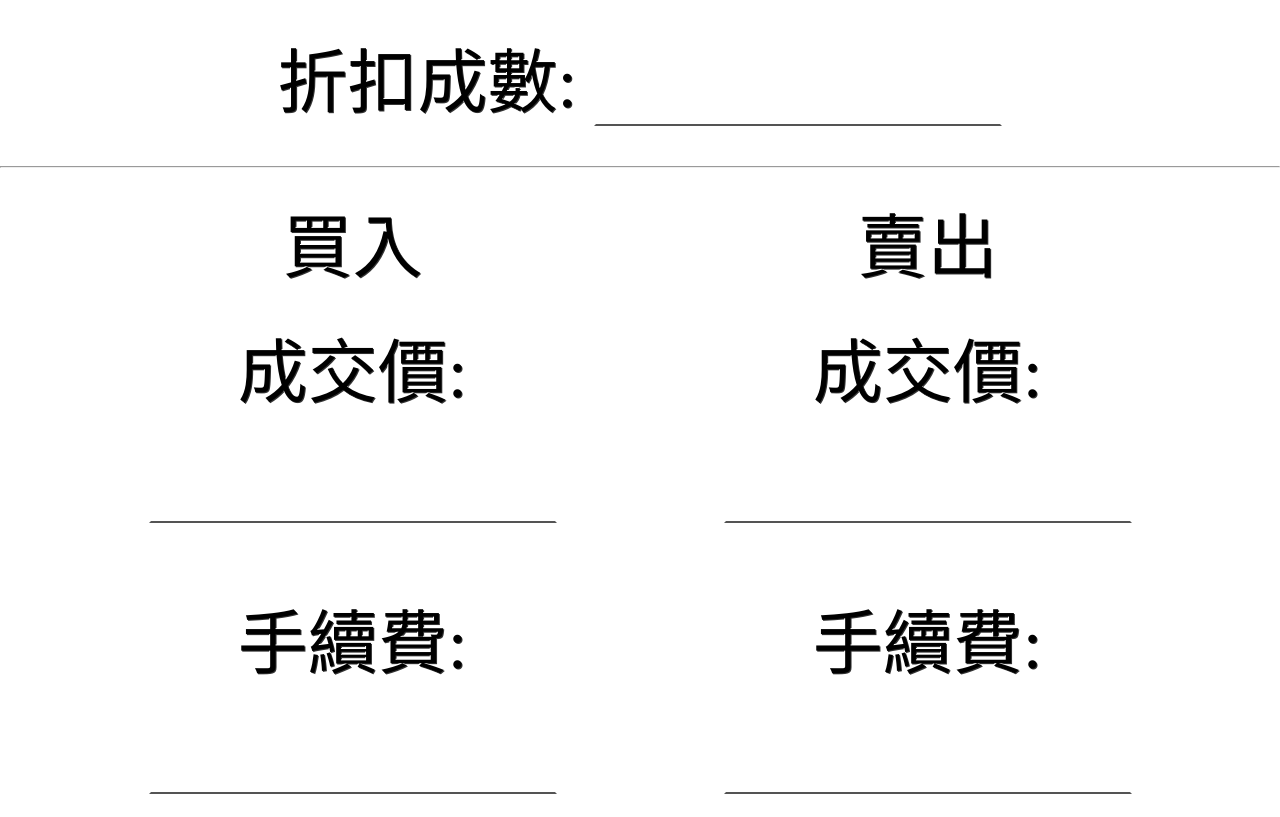
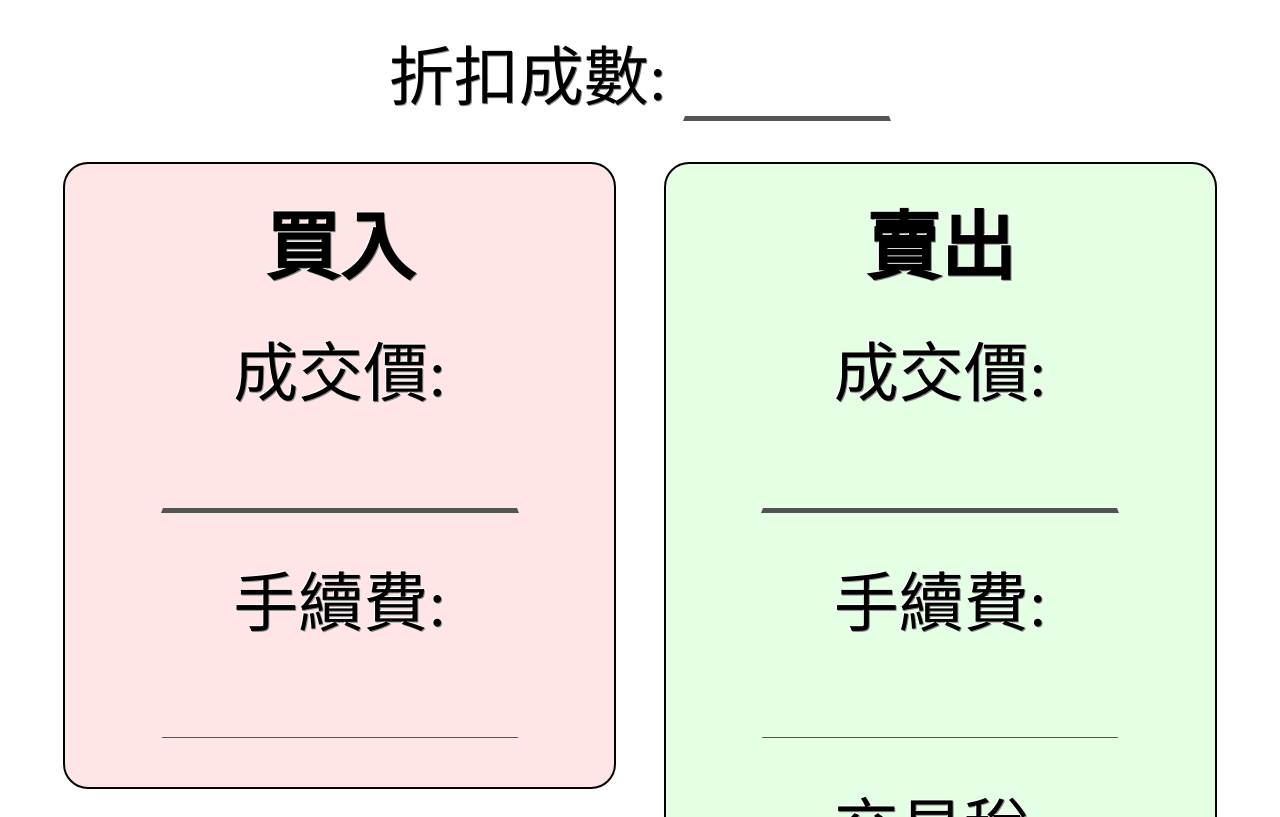
Before and after one commit to Darweille/PriceCalculate, a plain HTML site: page index.html in a window 1280 px wide. Shown: the top 817 px of the page. Drawn offline with Linux system fonts and the light colour scheme.

Commit message:
Add files via upload

```diff
--- a/calculate.js
+++ b/calculate.js
@@ -6,13 +6,13 @@ function Calculate()
 	var Discount = Number(document.getElementById("Discount").value);
 
 	var BuyPrice = Number(document.getElementById("BuyPrice").value);
-	var BuyFee = (BuyPrice * (Fee * Discount))*1000;
+	var BuyFee = (BuyPrice*(Fee*Discount))*1000;
 
 	document.getElementById("BuyFee").value = BuyFee.toFixed(1);
 
 	var SellPrice = Number(document.getElementById("SellPrice").value);
-	var SellFee = (SellPrice * (Fee * Discount))*1000;
-	var SellTax = (SellPrice * Tax)*1000;
+	var SellFee = (SellPrice*(Fee * Discount))*1000;
+	var SellTax = (SellPrice*Tax)*1000;
 
 	document.getElementById("SellFee").value = SellFee.toFixed(1);
 	document.getElementById("SellTax").value = SellTax.toFixed(1);
--- a/general.css
+++ b/general.css
@@ -1,26 +1,85 @@
-html *
-{
-	font-size: 70px;
-	margin: 15pt auto 15pt auto;
-}
-
 body
 {
 	text-align: center;
 	background-color: #ffffff;
 	color: #000000;
-	text-shadow:  -1px -1px white, 1px 1px #333
+	text-shadow:  -1px -1px #ffffff, 1px 1px #888888;
 }
 
-.inputClass1
+body *
+{
+	font-size: 65px;
+}
+
+p
+{
+	margin: 25px auto 25px auto;
+}
+
+input
 {
 	color: #000000;
-	width: 400px;
+	width: 350px;
 	text-align: center;
 	background-color: transparent;
 	border-left-color: transparent;
 	border-right-color: transparent;
 	border-top-color: transparent;
 	border-bottom-color: #000000;
+	border-bottom-width: thick;
 	outline: none;
 }
+
+.inputClass1
+{
+	border-bottom-width: thin;
+}
+
+.divClassMain
+{
+	width: 85%;
+	margin: 10px auto 10px auto;
+	border: 2px solid #000000;
+	border-radius: 25px;
+	padding-top: 10px;
+	padding-right: 20px;
+	padding-bottom: 10px;
+	padding-left: 20px;
+}
+
+.divClassMain input
+{
+	margin: 10pt auto 10pt auto;
+}
+
+#divBuy
+{
+	background-color: rgba(255,0,0,0.1);
+}
+
+#divSell
+{
+	background-color: rgba(0,255,0,0.1);
+}
+
+#tableOutside
+{
+	width: 95%;
+	margin: 30px auto 30px auto;
+	border-collapse: collapse;
+	border-style: solid;
+	border-width: 0px;
+
+}
+
+#pTittle
+{
+	font-weight: bold;
+	margin: 10pt auto 5pt auto;
+	font-size: 75px;
+}
+
+#Discount
+{
+	width: 200px;
+}
--- a/index.html
+++ b/index.html
@@ -8,27 +8,27 @@
 <script type="text/javascript" src="calculate.js"></script>
 </head>
 <body>
-<p>折扣成數: <input id="Discount" name="Discount" class="inputClass1" oninput="Calculate()" type="number" value="" size="4"> </p>
-<hr>
-<table style="width: 90%">
+<p class="pClass1">折扣成數: <input id="Discount" name="Discount" oninput="Calculate()" type="number" value="" size="4" tabindex="1"></p>
+<table id="tableOutside">
 	<tr>
-		<td>買入</td>
-		<td>賣出</td>
-	</tr>
-	<tr>
-		<td><p>成交價: <input id="BuyPrice" name="BuyPrice" class="inputClass1" oninput="Calculate()" type="number" value="" size="4"> </p></td>
-		<td><p>成交價: <input id="SellPrice" name="SellPrice" class="inputClass1" oninput="Calculate()" type="number" value="" size="4"> </p></td>
-	</tr>
-	<tr>
-		<td><p>手續費: <input id="BuyFee" name="BuyFee" class="inputClass1" type="number" value="" size="4" readonly="readonly"></p></td>
-		<td><p>手續費: <input id="SellFee" name="SellFee" class="inputClass1" type="number" value="" size="4" readonly="readonly"></p></td>
-	</tr>
-	<tr>
-		<td></td>
-		<td><p>交易稅: <input id="SellTax" name="SellTax" class="inputClass1" type="number" value="" size="4" readonly="readonly"></p></td>
+		<td valign="top">
+			<div id="divBuy" class="divClassMain">
+				<p id="pTittle">買入</p>
+				<p>成交價: <input id="BuyPrice" name="BuyPrice" oninput="Calculate()" type="number" value="" size="4" tabindex="2"></p>
+				<p>手續費: <input id="BuyFee" name="BuyFee" class="inputClass1" type="number" value="" size="4" readonly="readonly"></p>
+			</div>
+		</td>
+
+		<td>
+			<div id="divSell" class="divClassMain">
+				<p id="pTittle">賣出</p>
+				<p>成交價: <input id="SellPrice" name="SellPrice" oninput="Calculate()" type="number" value="" size="4" tabindex="3"></p>
+				<p>手續費: <input id="SellFee" name="SellFee" class="inputClass1" type="number" value="" size="4" readonly="readonly"></p>
+				<p>交易稅: <input id="SellTax" name="SellTax" class="inputClass1" type="number" value="" size="4" readonly="readonly"></p>
+			</div>
+		</td>
 	</tr>
 </table>
-<hr>
-<p>總費用： <input id="Total" name="Total" class="inputClass1" type="number" value="" size="4" readonly="readonly"></p>
+<p>總費用: <input id="Total" name="Total" class="inputClass1" type="number" value="" size="4" readonly="readonly"></p>
 </body>
 </html>
```
